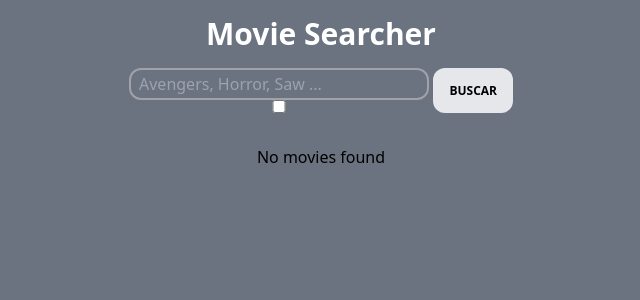
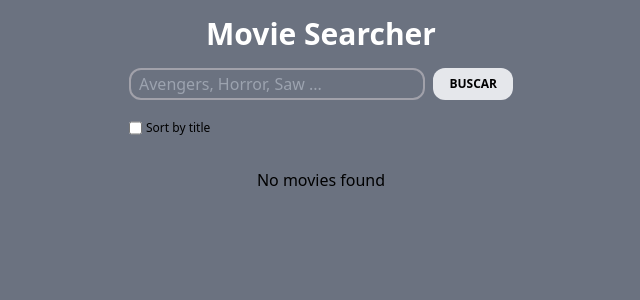
Before and after one commit to yosoypollito/movie.searcher, a React (Vite) app: page / in a window 1280 px wide. Shown: the top 300 px of the page, without its empty margins (319-959 px from the left). Built offline with nearby package versions, Linux system fonts and the light colour scheme.

Commit message:
style: changing style of sort inputs

```diff
--- a/src/App.tsx
+++ b/src/App.tsx
@@ -36,9 +36,10 @@ function App() {
         <h1 className="text-white text-3xl font-semibold">Movie Searcher</h1>
 
         <form
-          className="flex w-96 flex-row gap-1 justify-center"
+          className="flex w-96 flex-col gap-5 justify-center"
           onSubmit={handleSubmit}
         >
+          <div className="flex flex-row w-full gap-2">
             <div className="flex flex-col w-full relative">
               <input
                 className="rounded-xl px-2 py-0.5 w-full border-2 border-zinc-400 bg-transparent text-zinc-100 outline-none"
@@ -46,7 +47,6 @@ function App() {
                 onChange={handleChange}
                 value={search}
               />
-            <input type="checkbox" onChange={toggleSort} checked={sort} />
               {error && (
                 <p className="absolute top-full left-2 text-xs text-red-500 font-semibold">
                   {error}
@@ -54,6 +54,11 @@ function App() {
               )}
             </div>
             <Button type="submit">Buscar</Button>
+          </div>
+          <label className="flex flex-row gap-1 text-xs w-fit">
+            <input type="checkbox" onChange={toggleSort} checked={sort} />
+            Sort by title
+          </label>
         </form>
       </header>
 
```
Lines whose indentation alone changed are shown as unchanged.
